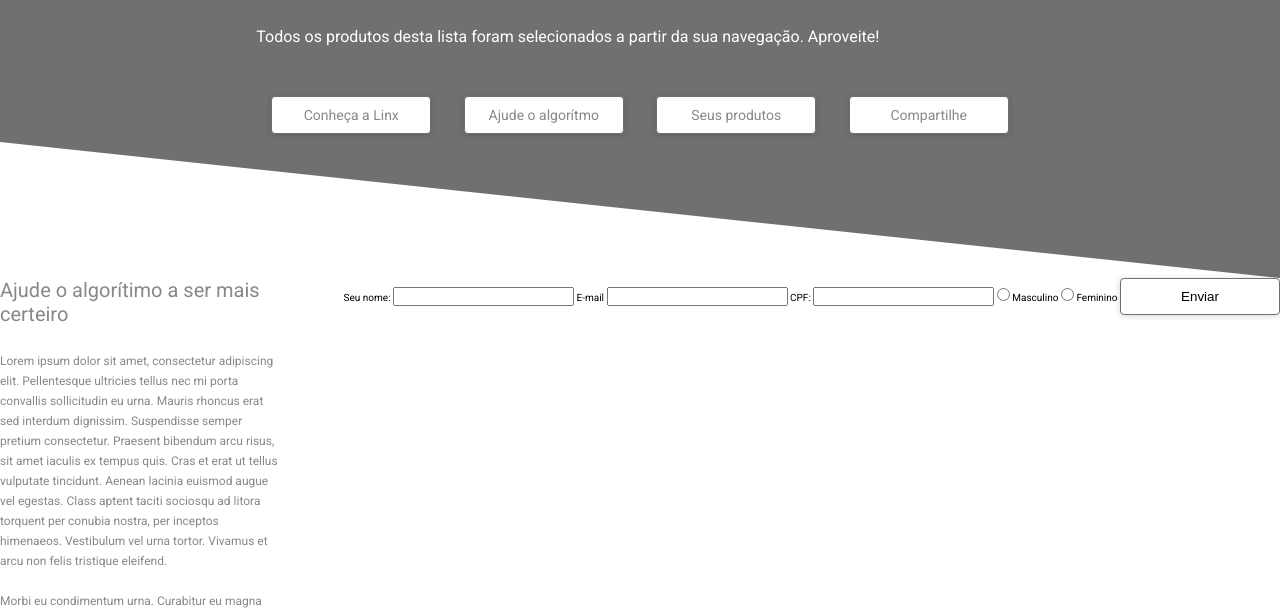
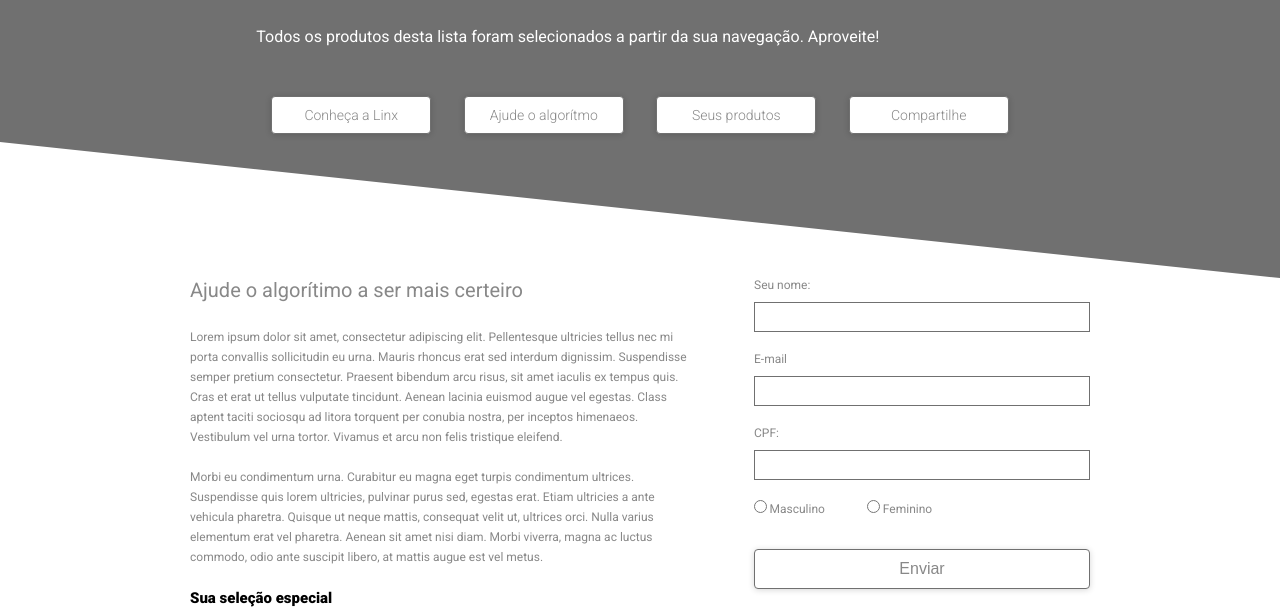
Before and after one commit to MateusAndrade03/linx-challenge, a website: page public/index.html in a window 1280 px wide. Shown: the part 122-735 px from the top of the page. Drawn offline with Linux system fonts and the light colour scheme.

Commit message:
Add style to main-description-form in main.css

```diff
--- a/public/css/main.css
+++ b/public/css/main.css
@@ -19,6 +19,7 @@ body {
   max-width: 1500px;
 }
 
+/* style header */
 .main-header {
   display: flex;
   position: relative;
@@ -62,6 +63,7 @@ body {
   margin-top: 30px;
 }
 
+/* style header navbar */
 .navbar {
   display: flex;
   flex-direction: row;
@@ -85,6 +87,13 @@ body {
   text-decoration: none;
   color: #888;
   font-size: 1.4rem;
+}
+
+/* style main */
+main {
+  max-width: 920px;
+  margin: auto;
+  padding: 0 10px 0 10px;
 }
 
 .main-description-form {
@@ -111,6 +120,43 @@ body {
   line-height: 2rem;
 }
 
+.main-form {
+  flex: 1;
+  max-width: 340px;
+}
+
+.form-group label {
+  display: block;
+  font-size: 1.2rem;
+  color: #888;
+  margin-bottom: 10px;
+}
+
+.form-group input[type='text'],
+input[type='email'] {
+  width: 100%;
+  height: 30px;
+  margin-bottom: 20px;
+  border-radius: 0;
+  border: 1px solid #707070;
+}
+
+.form-group .form-gender {
+  display: inline-block;
+  margin-right: 40px;
+}
+
+.form-group .form-gender label {
+  display: inline-block;
+}
+
+.main-form .btn {
+  display: inline-block;
+  width: 100%;
+  margin-top: 23px;
+}
+
+/* in common styles */
 .btn {
   display: inline-block;
   background: #ffffff;
@@ -121,4 +167,13 @@ body {
   padding: 10px;
   width: 160px;
   text-align: center;
+  font-size: 1.6rem;
+  font-weight: 300;
+  color: #888;
 }
+
+/* large buttons */
+.btn-lg {
+  width: 360px;
+  height: 40px;
+}
--- a/public/index.html
+++ b/public/index.html
@@ -55,17 +55,34 @@
           </section>
           <section class="main-form">
             <form>
+              <div class="form-group">
                 <label for="name">Seu nome:</label>
                 <input type="text" name="name" id="name" />
+              </div>
+              <div class="form-group">
                 <label for="email">E-mail</label>
                 <input type="email" name="email" id="email" />
+              </div>
+              <div class="form-group">
                 <label for="cpf">CPF:</label>
                 <input type="text" name="cpf" id="cpf" />
+              </div>
+              <div class="form-group">
+                <div class="form-gender">
                   <input type="radio" name="gender" id="male" value="male" />
                   <label for="male">Masculino</label>
-              <input type="radio" name="gender" id="female" value="female" />
+                </div>
+                <div class="form-gender">
+                  <input
+                    type="radio"
+                    name="gender"
+                    id="female"
+                    value="female"
+                  />
                   <label for="female">Feminino</label>
-              <input class="btn" type="submit" value="Enviar" />
+                </div>
+              </div>
+              <input class="btn btn-lg" type="submit" value="Enviar" />
             </form>
           </section>
         </section>
```
Lines whose indentation alone changed are shown as unchanged.
